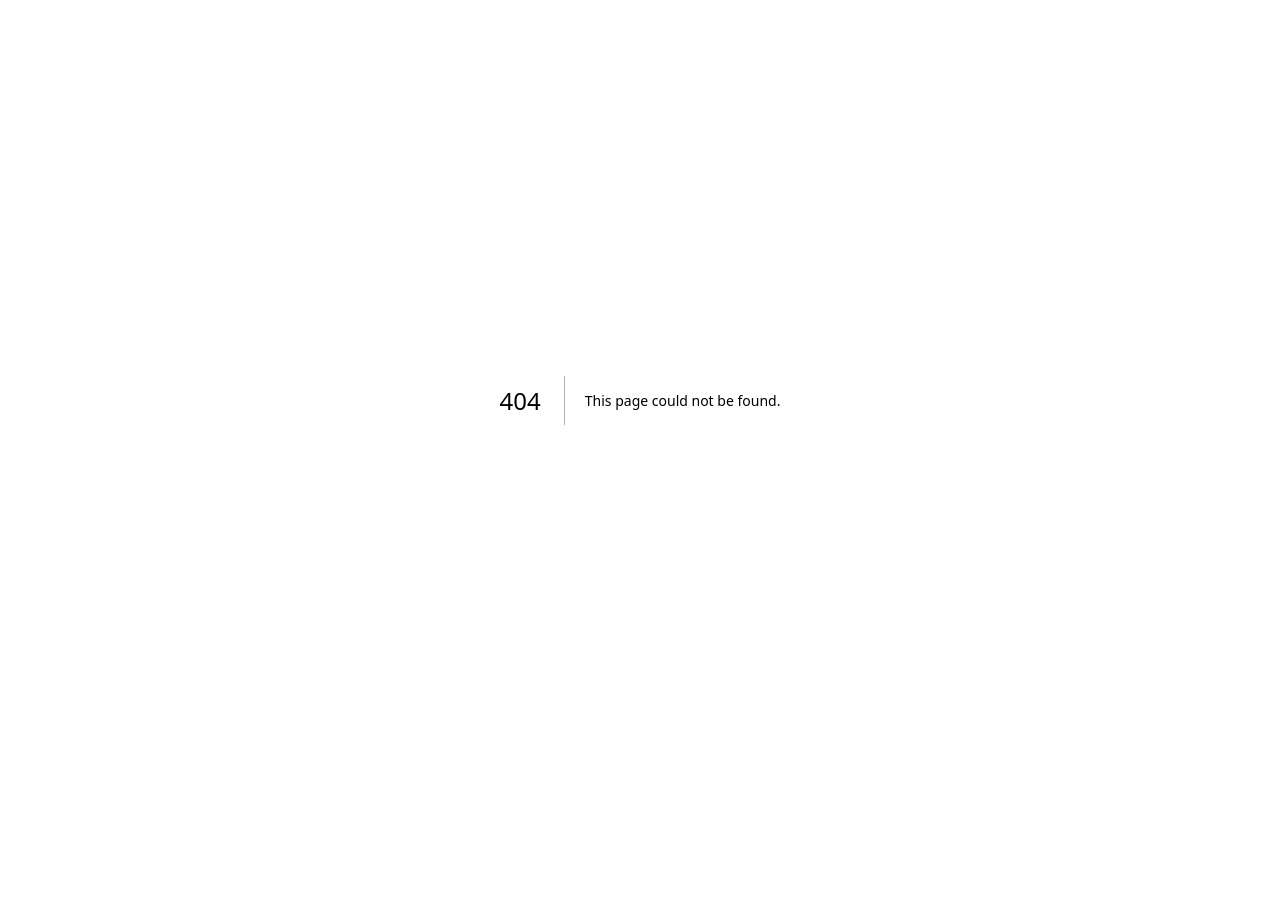
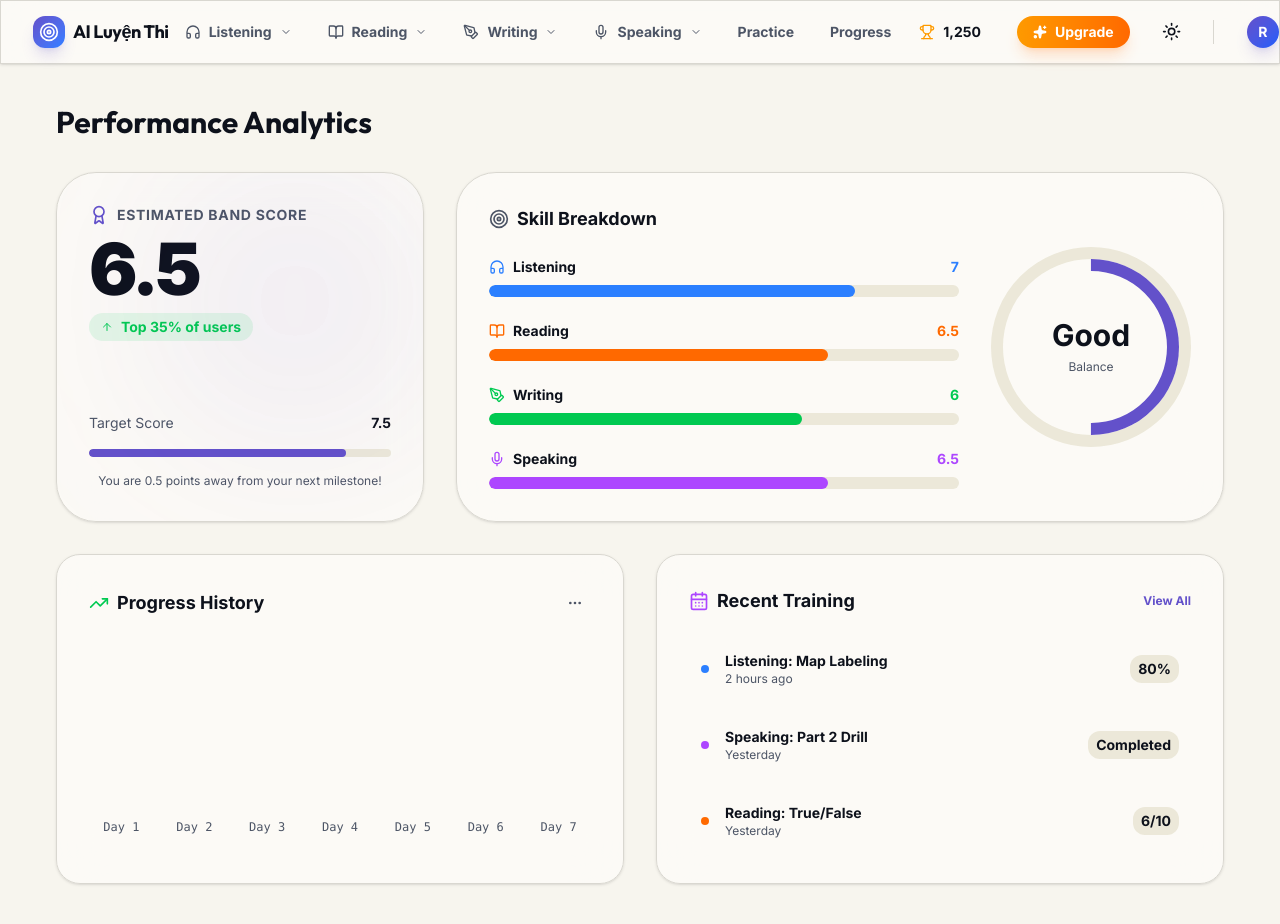
Before and after one commit to khanhnguyendev/ailuyenthi, a Next.js app: page /progress in a window 1280 px wide. Before the commit this address had no page. Shown: the top 924 px of the page. Before the commit the page ends 800 px from the top, so only its background shows below. Built offline with nearby package versions, Linux system fonts and the light colour scheme.

Commit message:
feat: implement progress dashboard page

```diff
--- a/src/app/(dashboard)/practice/page.tsx
+++ b/src/app/(dashboard)/practice/page.tsx
@@ -1,6 +1,6 @@
 "use client";
 
-import { Headphones, BookOpen, PenTool, Mic, Search, Filter, Play, Star, Zap, Clock } from "lucide-react";
+import { Headphones, BookOpen, PenTool, Mic, Search, Filter, Play, Star, Zap, Clock, Sparkles } from "lucide-react";
 import { useState } from "react";
 import { motion, AnimatePresence } from "framer-motion";
 import Link from "next/link";
@@ -48,8 +48,8 @@ export default function PracticeHubPage() {
                             key={cat.id}
                             onClick={() => setFilter(cat.id)}
                             className={`px-4 py-2 rounded-full text-sm font-bold flex items-center gap-2 transition-all ${filter === cat.id
-                                    ? 'bg-primary text-primary-foreground shadow-lg'
-                                    : 'hover:bg-secondary text-muted-foreground hover:text-foreground'
+                                ? 'bg-primary text-primary-foreground shadow-lg'
+                                : 'hover:bg-secondary text-muted-foreground hover:text-foreground'
                                 }`}
                         >
                             {cat.icon && <cat.icon className="w-4 h-4" />}
--- /dev/null
+++ b/src/app/(dashboard)/progress/page.tsx
@@ -0,0 +1,155 @@
+"use client";
+
+import { TrendingUp, Target, CalendarDays, Award, ArrowUp, MoreHorizontal, Headphones, BookOpen, PenTool, Mic } from "lucide-react";
+
+export default function ProgressPage() {
+    // Mock Data
+    const overallScore = 6.5;
+    const skills = [
+        { name: "Listening", score: 7.0, icon: Headphones, color: "text-blue-500", bg: "bg-blue-500" },
+        { name: "Reading", score: 6.5, icon: BookOpen, color: "text-orange-500", bg: "bg-orange-500" },
+        { name: "Writing", score: 6.0, icon: PenTool, color: "text-green-500", bg: "bg-green-500" },
+        { name: "Speaking", score: 6.5, icon: Mic, color: "text-purple-500", bg: "bg-purple-500" },
+    ];
+
+    return (
+        <div className="container mx-auto p-6 max-w-7xl space-y-8">
+            <h1 className="text-3xl font-bold font-outfit text-foreground mb-8">Performance Analytics</h1>
+
+            {/* Top Row: Overall Score & Balance */}
+            <div className="grid grid-cols-1 lg:grid-cols-3 gap-8">
+
+                {/* 1. Overall Estimates - Main Card */}
+                <div className="lg:col-span-1 glass p-8 rounded-[2.5rem] border border-primary/20 relative overflow-hidden flex flex-col justify-between">
+                    <div className="absolute top-0 right-0 w-64 h-64 bg-primary/10 blur-[100px] rounded-full" />
+                    <div>
+                        <div className="flex items-center gap-2 mb-2">
+                            <Award className="w-5 h-5 text-primary" />
+                            <span className="text-sm font-bold text-muted-foreground uppercase tracking-wider">Estimated Band Score</span>
+                        </div>
+                        <div className="text-7xl font-black text-foreground tracking-tighter mb-2">
+                            {overallScore}
+                        </div>
+                        <div className="inline-flex items-center gap-2 px-3 py-1 rounded-full bg-green-500/10 text-green-500 text-sm font-bold">
+                            <ArrowUp className="w-3 h-3" />
+                            Top 35% of users
+                        </div>
+                    </div>
+
+                    <div className="mt-8 space-y-4">
+                        <div className="flex justify-between items-center text-sm">
+                            <span className="text-muted-foreground">Target Score</span>
+                            <span className="font-bold">7.5</span>
+                        </div>
+                        <div className="w-full h-2 bg-secondary rounded-full overflow-hidden">
+                            <div className="w-[85%] h-full bg-primary rounded-full shadow-[0_0_10px_rgba(var(--primary),0.5)]" />
+                        </div>
+                        <p className="text-xs text-muted-foreground text-center">
+                            You are 0.5 points away from your next milestone!
+                        </p>
+                    </div>
+                </div>
+
+                {/* 2. Skill Balance (Visual) */}
+                <div className="lg:col-span-2 glass p-8 rounded-[2.5rem] border border-border flex flex-col md:flex-row gap-8 items-center">
+                    <div className="flex-1 space-y-6 w-full">
+                        <h3 className="font-bold text-lg text-foreground flex items-center gap-2">
+                            <Target className="w-5 h-5 text-muted-foreground" />
+                            Skill Breakdown
+                        </h3>
+                        {skills.map((skill) => (
+                            <div key={skill.name} className="space-y-2">
+                                <div className="flex justify-between items-center text-sm font-bold">
+                                    <div className="flex items-center gap-2">
+                                        <skill.icon className={`w-4 h-4 ${skill.color}`} />
+                                        <span className="text-foreground">{skill.name}</span>
+                                    </div>
+                                    <span className={skill.color}>{skill.score}</span>
+                                </div>
+                                <div className="w-full h-3 bg-secondary rounded-full overflow-hidden">
+                                    {/* Mocking the 'fill' width relative to 9.0 max */}
+                                    <div
+                                        className={`h-full rounded-full ${skill.bg}`}
+                                        style={{ width: `${(skill.score / 9) * 100}%` }}
+                                    />
+                                </div>
+                            </div>
+                        ))}
+                    </div>
+
+                    {/* Fun 'Balance' Visualization Check */}
+                    <div className="w-full max-w-[200px] aspect-square rounded-full border-[12px] border-secondary flex items-center justify-center relative p-4">
+                        <div className="absolute inset-0 rounded-full border-[12px] border-primary/30 border-t-primary border-r-primary border-l-transparent border-b-transparent rotate-45" />
+                        <div className="text-center">
+                            <span className="block text-3xl font-bold text-foreground">Good</span>
+                            <span className="text-xs text-muted-foreground">Balance</span>
+                        </div>
+                    </div>
+                </div>
+            </div>
+
+            {/* Bottom Row: History & Details */}
+            <div className="grid grid-cols-1 md:grid-cols-2 gap-8">
+                {/* Recent Activity Graph (Mock) */}
+                <div className="glass p-8 rounded-3xl border border-border">
+                    <div className="flex justify-between items-center mb-6">
+                        <h3 className="font-bold text-lg text-foreground flex items-center gap-2">
+                            <TrendingUp className="w-5 h-5 text-green-500" />
+                            Progress History
+                        </h3>
+                        <button className="p-2 hover:bg-secondary rounded-full">
+                            <MoreHorizontal className="w-4 h-4 text-muted-foreground" />
+                        </button>
+                    </div>
+
+                    {/* CSS Bar Chart */}
+                    <div className="h-48 flex items-end justify-between gap-2">
+                        {[6.0, 6.0, 6.5, 6.0, 6.5, 7.0, 6.5].map((val, i) => (
+                            <div key={i} className="flex-1 flex flex-col items-center gap-2 group cursor-pointer">
+                                <div
+                                    className="w-full bg-secondary rounded-t-xl group-hover:bg-primary transition-colors relative"
+                                    style={{ height: `${(val / 9) * 100}%` }}
+                                >
+                                    <div className="absolute bottom-full left-1/2 -translate-x-1/2 mb-2 bg-foreground text-background text-xs font-bold px-2 py-1 rounded opacity-0 group-hover:opacity-100 transition-opacity">
+                                        {val}
+                                    </div>
+                                </div>
+                                <span className="text-xs text-muted-foreground font-mono">Day {i + 1}</span>
+                            </div>
+                        ))}
+                    </div>
+                </div>
+
+                {/* Training Log */}
+                <div className="glass p-8 rounded-3xl border border-border">
+                    <div className="flex justify-between items-center mb-6">
+                        <h3 className="font-bold text-lg text-foreground flex items-center gap-2">
+                            <CalendarDays className="w-5 h-5 text-purple-500" />
+                            Recent Training
+                        </h3>
+                        <button className="text-xs font-bold text-primary hover:underline">View All</button>
+                    </div>
+
+                    <div className="space-y-4">
+                        {[
+                            { title: "Listening: Map Labeling", score: "80%", date: "2 hours ago", color: "bg-blue-500" },
+                            { title: "Speaking: Part 2 Drill", score: "Completed", date: "Yesterday", color: "bg-purple-500" },
+                            { title: "Reading: True/False", score: "6/10", date: "Yesterday", color: "bg-orange-500" },
+                        ].map((log, i) => (
+                            <div key={i} className="flex items-center gap-4 p-3 rounded-xl hover:bg-secondary/50 transition-colors">
+                                <div className={`w-2 h-2 rounded-full ${log.color}`} />
+                                <div className="flex-1">
+                                    <h4 className="font-bold text-sm text-foreground">{log.title}</h4>
+                                    <p className="text-xs text-muted-foreground">{log.date}</p>
+                                </div>
+                                <span className="text-sm font-bold text-foreground bg-secondary px-2 py-1 rounded-lg">
+                                    {log.score}
+                                </span>
+                            </div>
+                        ))}
+                    </div>
+                </div>
+            </div>
+        </div>
+    );
+}
```
